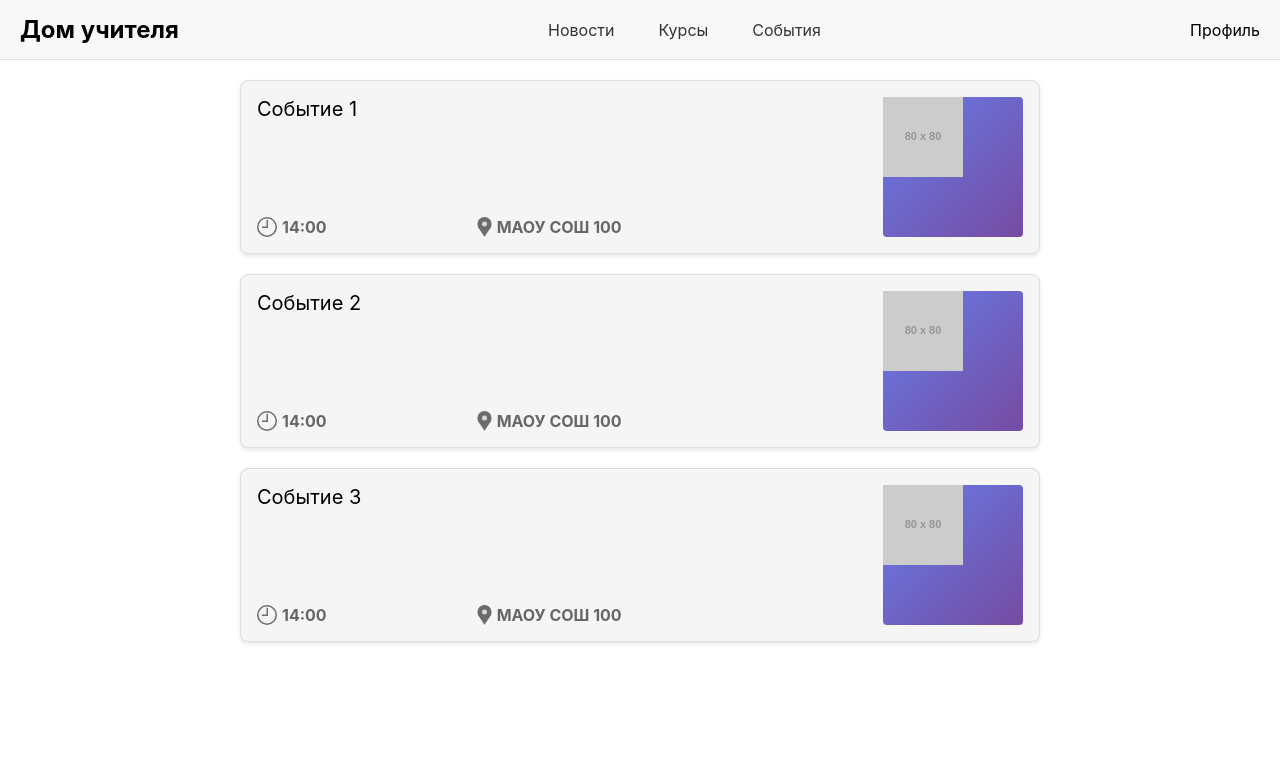
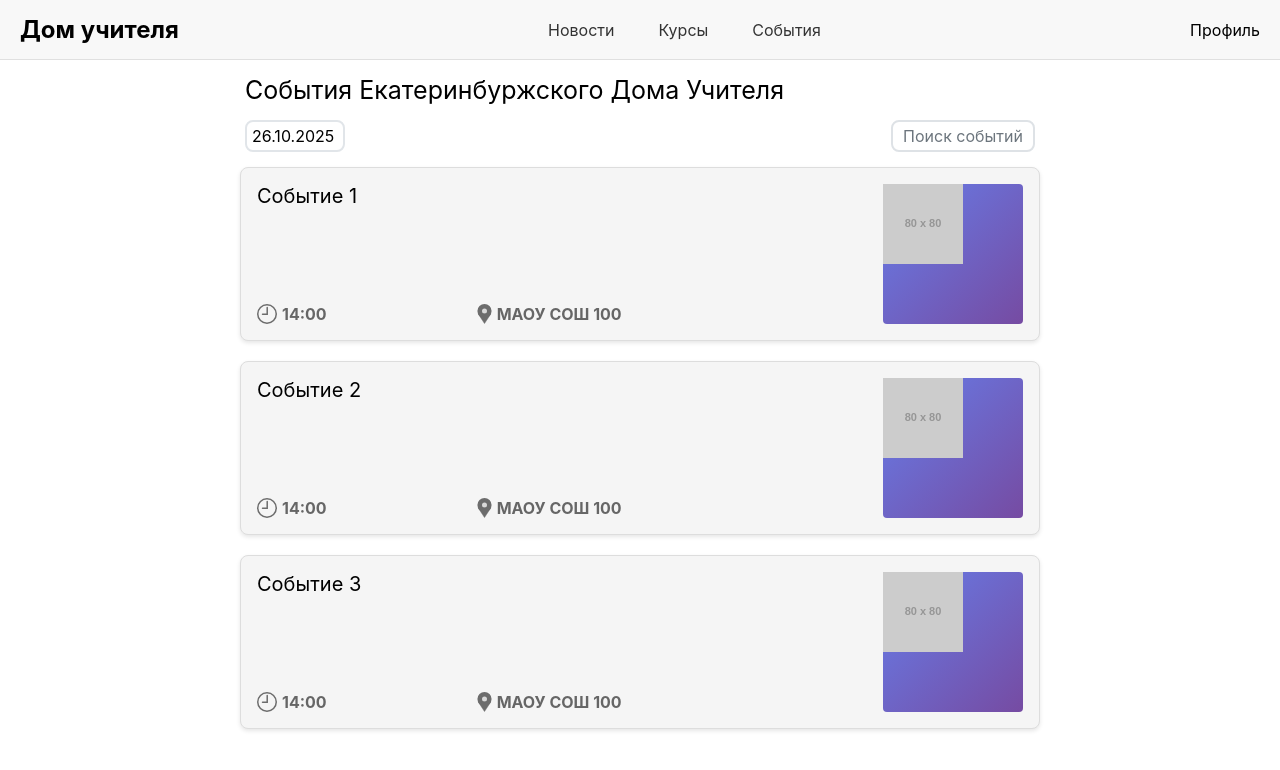
Before and after one commit to ollxko/teachers_front, a React (Vite) app: page /events in a window 1280 px wide. Shown: the top 770 px of the page. Built offline with nearby package versions, Linux system fonts and the light colour scheme.

Commit message:
добавила в события календарь и заглушку поиска

```diff
--- a/package.json
+++ b/package.json
@@ -14,7 +14,9 @@
     "preview": "vite preview"
   },
   "dependencies": {
+    "date-fns": "^4.1.0",
     "react": "^19.1.1",
+    "react-datepicker": "^8.8.0",
     "react-dom": "^19.1.1",
     "react-router-dom": "^7.9.4"
   },
--- /dev/null
+++ b/src/components/Calendar/Calendar.css
@@ -0,0 +1,117 @@
+/* CustomDatepicker.css */
+
+/* Стили для обертки input */
+.custom-datepicker-wrapper {
+  width: fit-content;
+
+}
+
+/* Стили для самого input */
+.custom-datepicker-input {
+  width: 100px;
+  padding: 4px 5px;
+  border: 2px solid #e1e5e9;
+  border-radius: 8px;
+  font-size: 16px;
+  background-color: #fff;
+  transition: all 0.3s ease;
+}
+
+.custom-datepicker-input:focus {
+  outline: none;
+  border-color: #007bff;
+  box-shadow: 0 0 0 3px rgba(0, 123, 255, 0.1);
+}
+
+.custom-datepicker-input:hover {
+  border-color: #bdc3c7;
+}
+
+/* Стили для выпадающего календаря */
+.custom-datepicker-popper {
+  z-index: 1000;
+}
+
+.react-datepicker {
+  font-family: -apple-system, BlinkMacSystemFont, 'Segoe UI', 'Roboto', sans-serif;
+  border: 1px solid #e1e5e9;
+  border-radius: 12px;
+  box-shadow: 0 10px 30px rgba(0, 0, 0, 0.1);
+}
+
+.react-datepicker__header {
+  background-color: #f8f9fa;
+  border-bottom: 1px solid #e1e5e9;
+  border-radius: 12px 12px 0 0;
+  padding-top: 12px;
+}
+
+.react-datepicker__current-month {
+  color: #2c3e50;
+  font-weight: 600;
+  font-size: 16px;
+}
+
+.react-datepicker__day-name {
+  color: #6c757d;
+  font-weight: 500;
+  width: 36px;
+  margin: 4px;
+}
+
+.react-datepicker__day {
+  width: 36px;
+  height: 36px;
+  line-height: 36px;
+  margin: 4px;
+  border-radius: 8px;
+  color: #2c3e50;
+  transition: all 0.2s ease;
+}
+
+.react-datepicker__day:hover {
+  background-color: #e9ecef;
+  border-radius: 8px;
+}
+
+.react-datepicker__day--selected {
+  background-color: #007bff;
+  color: white;
+  font-weight: 600;
+}
+
+.react-datepicker__day--selected:hover {
+  background-color: #0056b3;
+}
+
+.react-datepicker__day--keyboard-selected {
+  background-color: rgba(0, 123, 255, 0.1);
+  color: #007bff;
+}
+
+.react-datepicker__day--today {
+  font-weight: 600;
+  background-color: #f8f9fa;
+}
+
+.react-datepicker__navigation {
+  top: 16px;
+}
+
+.react-datepicker__navigation--previous {
+  border-right-color: #6c757d;
+  left: 16px;
+}
+
+.react-datepicker__navigation--next {
+  border-left-color: #6c757d;
+  right: 16px;
+}
+.react-datepicker__close-icon::after
+ {
+    display: none;
+}
+
+.react-datepicker__navigation:hover *::before {
+  border-color: #007bff;
+}
--- /dev/null
+++ b/src/components/Calendar/Calendar.tsx
@@ -0,0 +1,26 @@
+import React, { useState, type JSX } from 'react';
+import DatePicker from 'react-datepicker';
+import { registerLocale } from 'react-datepicker';
+import { ru } from 'date-fns/locale/ru';
+import 'react-datepicker/dist/react-datepicker.css';
+import './Calendar.css'; // Импорт кастомных стилей
+
+registerLocale('ru', ru);
+
+export default function Calendar(): JSX.Element {
+  const [startDate, setStartDate] = useState<Date | null>(new Date());
+
+  return (
+    <DatePicker
+      selected={startDate}
+      onChange={(date: Date | null) => setStartDate(date)}
+      locale='ru'
+      dateFormat='dd.MM.yyyy'
+      placeholderText='дд.мм.гггг'
+      isClearable
+      className='custom-datepicker-input'
+      wrapperClassName='custom-datepicker-wrapper'
+      popperClassName='custom-datepicker-popper'
+    />
+  );
+}
--- a/src/components/EventCard/EventCard.css
+++ b/src/components/EventCard/EventCard.css
@@ -1,5 +1,5 @@
 .card {
-  width: 800px;
+  width: 100%;
   height: fit-content;
   background-color: #f5f5f5;
   border: 1px solid #ddd;
--- /dev/null
+++ b/src/components/SearchPlaceholder/SearchPlaceholder.css
@@ -0,0 +1,30 @@
+/* MinimalSearchPlaceholder.css */
+.minimal-search-placeholder {
+  display: flex;
+  justify-content: center;
+  align-items: center;
+  min-height: 10px;
+  padding: 0px;
+  text-align: center;
+}
+
+.search-box {
+  display: inline-flex;
+  align-items: center;
+  padding: 0px 0px;
+  background: #ffffff;
+  border: 2px solid #dee2e6;
+  border-radius: 8px;
+  color: #6c757d;
+  font-size: 16px;
+  transition: all 0.3s ease;
+}
+
+.search-box:hover {
+  border-color: #adb5bd;
+  background: #e9ecef;
+}
+
+.search-text{
+    margin: 4px 10px;
+}
--- /dev/null
+++ b/src/components/SearchPlaceholder/SearchPlaceholder.tsx
@@ -0,0 +1,13 @@
+import './SearchPlaceholder.css';
+
+const SearchPlaceholder = () => {
+  return (
+    <div className='minimal-search-placeholder'>
+      <div className='search-box'>
+        <span className='search-text'>Поиск событий</span>
+      </div>
+    </div>
+  );
+};
+
+export default SearchPlaceholder;
--- a/src/pages/events-page/events-page.css
+++ b/src/pages/events-page/events-page.css
@@ -1,9 +1,28 @@
-.cards-container {
+.events-page{
+  width: 100%;
+  align-items: center;
+}
+.events-page-container{
+  width: 800px;
+}
+
+.events-page, .event-cards-container{
   display: flex;
   flex-direction: column;
+}
+
+.event-cards-container{
   gap: 20px;
-  padding: 20px;
-  max-width: 640px;
-  margin: 0 auto;
-  align-items: center;
 }
+
+.calendar-search{
+  display: flex;
+  justify-content: space-between;
+  padding: 15px 5px 15px 5px;
+}
+
+.events-title{
+  font-size: 25px;
+  padding: 15px 5px 0px 5px;
+  text-align: left;
+}
--- a/src/pages/events-page/events-page.tsx
+++ b/src/pages/events-page/events-page.tsx
@@ -1,6 +1,8 @@
 import { type JSX } from 'react';
 import './events-page.css';
 import EventCard from '../../components/EventCard/EventCard';
+import Calendar from '../../components/Calendar/Calendar.tsx';
+import SearchPlaceholder from '../../components/SearchPlaceholder/SearchPlaceholder.tsx';
 
 export default function Events(): JSX.Element {
   const cardsData = [
@@ -29,10 +31,19 @@ export default function Events(): JSX.Element {
   ];
 
   return (
-    <div className='cards-container'>
-      {cardsData.map(({ id, title, time, address, image }) => (
-        <EventCard id={id} title={title} time={time} address={address} image={image} />
-      ))}
+    <div className='events-page'>
+      <div className='events-page-container'>
+        <div className='events-title'>События Екатеринбуржского Дома Учителя</div>
+        <div className='calendar-search'>
+          <Calendar />
+          <SearchPlaceholder />
+        </div>
+        <div className='event-cards-container'>
+          {cardsData.map(({ id, title, time, address, image }) => (
+            <EventCard id={id} title={title} time={time} address={address} image={image} />
+          ))}
+        </div>
+      </div>
     </div>
   );
 }
```
Also changed, not shown: 1 other file (tests, documents, lock files or other folders).
